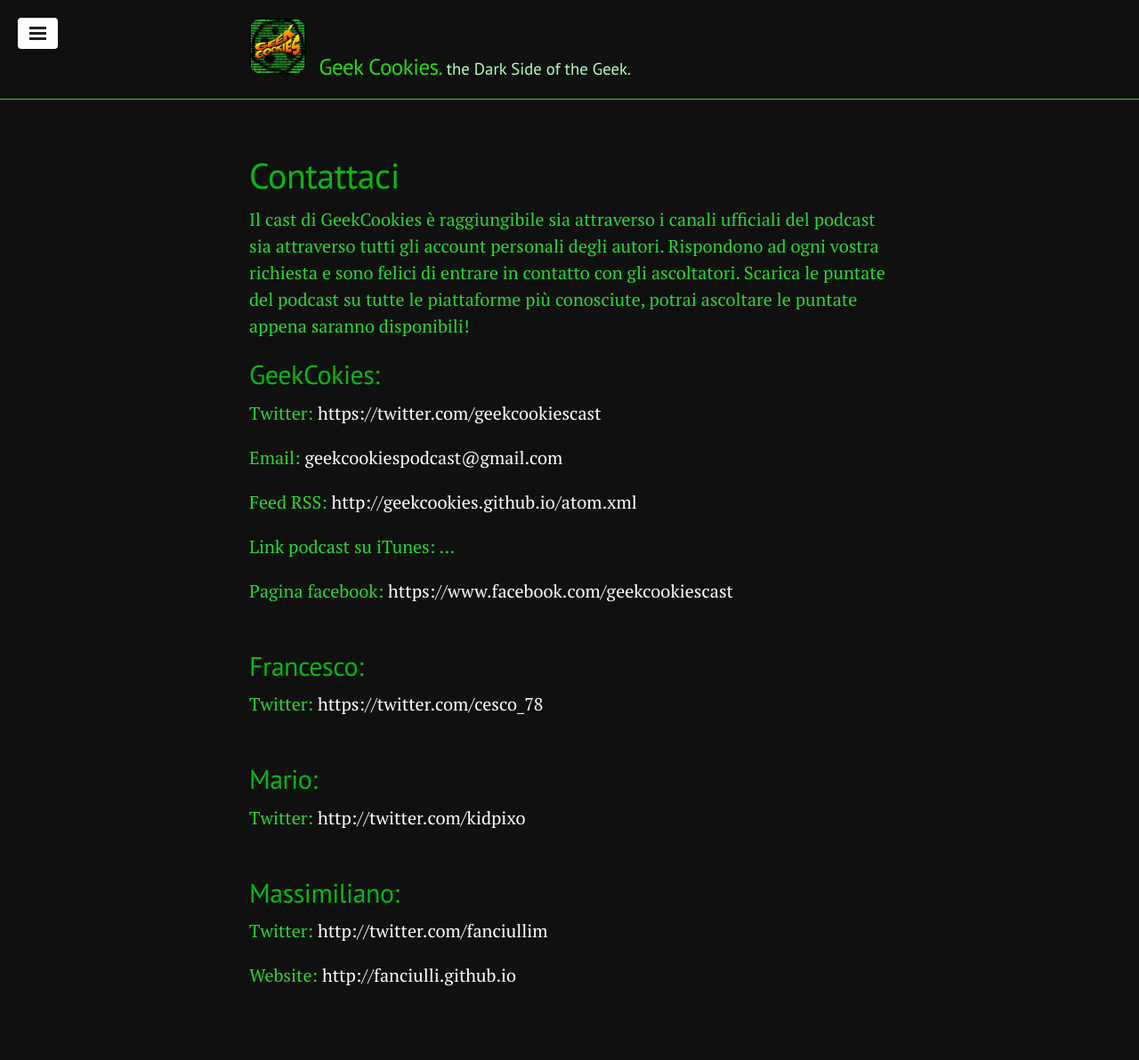
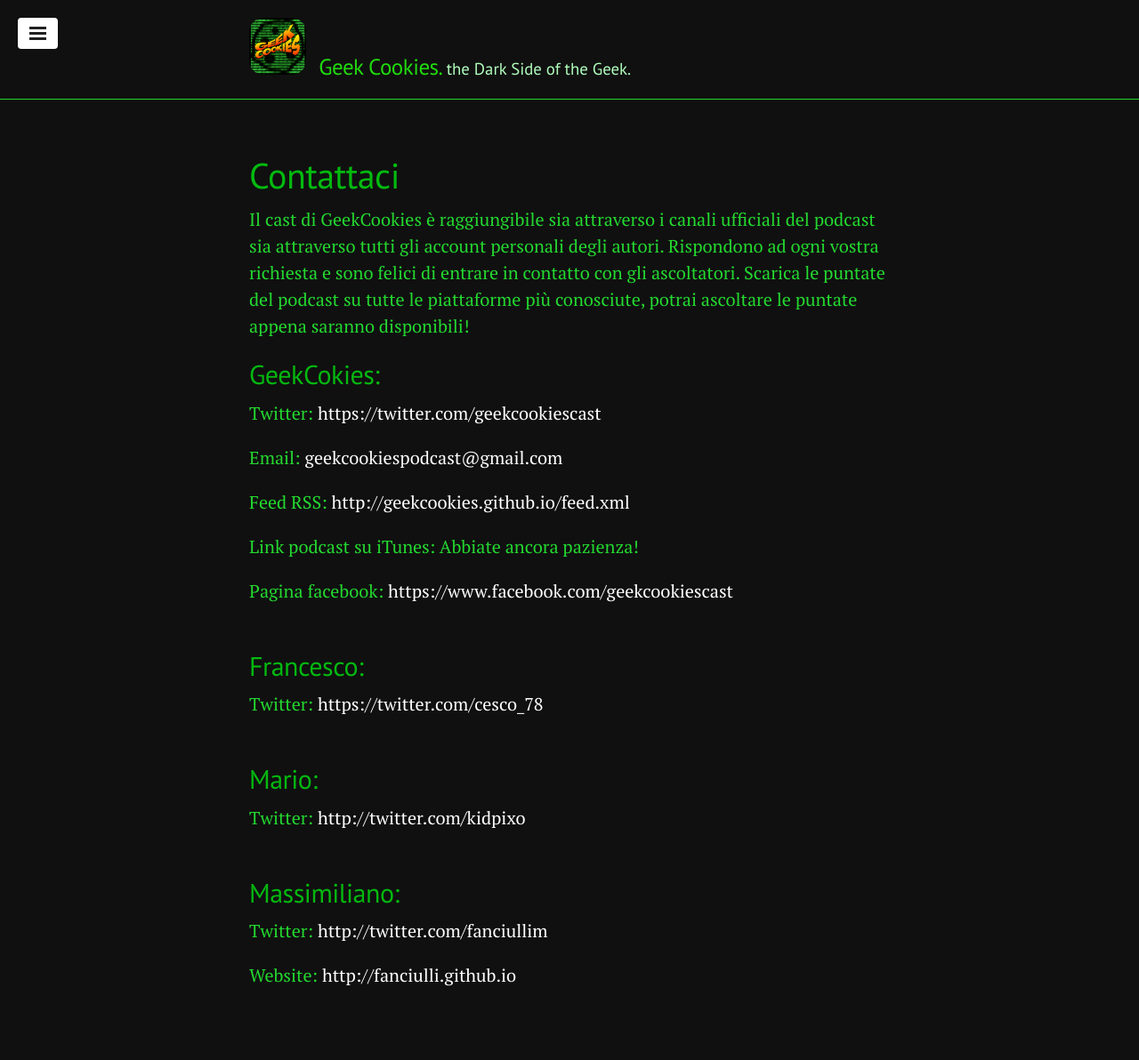
Before and after one commit to geekcookies/geekcookies.github.io, a Jekyll site: the page built from contactus.md, in a window 1280 px wide. Shown: the whole page at 89% size. Built offline with Jekyll 4.4.1, drawn with Linux system fonts in a browser that asks for light colours; Markdown is read by kramdown in place of the engine named in the settings.

Commit message:
adjusted feed in contacts

```diff
--- a/contactus.md
+++ b/contactus.md
@@ -12,9 +12,9 @@
 
 Email: [geekcookiespodcast@gmail.com](mailto:geekcookiespodcast@gmail.com)
 
-Feed RSS: [http://geekcookies.github.io/atom.xml](http://geekcookies.github.io/atom.xml)
+Feed RSS: [http://geekcookies.github.io/feed.xml](http://geekcookies.github.io/feed.xml)
 
-Link podcast su iTunes: ...
+Link podcast su iTunes: Abbiate ancora pazienza!
 
 Pagina facebook: [https://www.facebook.com/geekcookiescast](https://www.facebook.com/geekcookiescast)
 <br /> <br />
```
